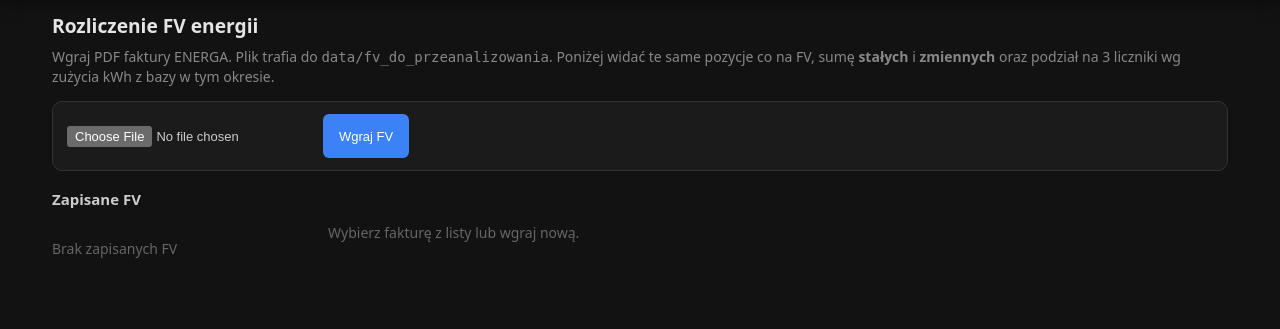
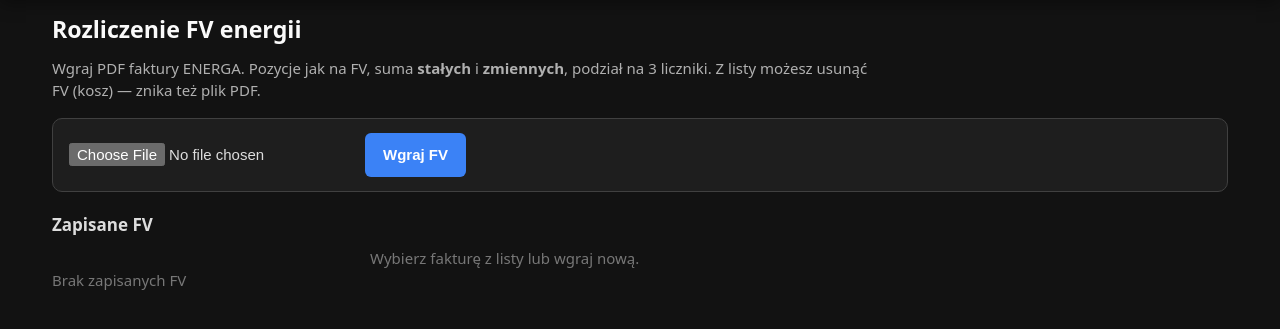
Before and after one commit to DybaMati/str_liczniki, a FastAPI app: page /fv in a window 1280 px wide. Shown: the part 96-425 px from the top of the page. Run offline with FastAPI, Linux system fonts and the light colour scheme; data that the repository does not hold is empty.

Commit message:
feat(fv): kosz do usuwania FV i czytelniejszy uklad strony
Co-authored-by: Cursor <cursoragent@cursor.com>

```diff
--- a/app/main.py
+++ b/app/main.py
@@ -177,6 +177,13 @@ async def api_fv_pdf(inv_id: str):
     return FileResponse(path, media_type="application/pdf", filename=name)
 
 
+@app.delete("/api/fv/{inv_id}")
+async def api_fv_delete(inv_id: str):
+    if not fv_store.delete_invoice(inv_id):
+        raise HTTPException(status_code=404, detail="Brak FV o podanym id")
+    return {"ok": True, "deleted": inv_id}
+
+
 @app.post("/api/fv/upload")
 async def api_fv_upload(file: UploadFile = File(...)):
     if not file.filename or not file.filename.lower().endswith(".pdf"):
--- a/templates/fv.html
+++ b/templates/fv.html
@@ -1,56 +1,69 @@
 {% extends "base.html" %}
 {% block content %}
 <style>
-.fv-intro{color:#888;font-size:clamp(13px,3.2vw,14px);margin:0 0 14px;line-height:1.45}
-.fv-upload{display:flex;flex-wrap:wrap;gap:10px;align-items:center;margin-bottom:18px;padding:12px 14px;background:rgba(255,255,255,0.04);border:1px solid #333;border-radius:10px}
-.fv-upload input[type=file]{font-size:13px;color:#ccc;max-width:100%}
-.fv-upload button{background:#3b82f6;color:#fff;border:none;padding:8px 16px;border-radius:6px;cursor:pointer;font-size:13px;min-height:44px}
+.fv-page{font-size:15px;line-height:1.5;color:#e8e8e8}
+.fv-intro{color:#b0b0b0;font-size:15px;margin:0 0 16px;line-height:1.5;max-width:52rem}
+.fv-upload{display:flex;flex-wrap:wrap;gap:12px;align-items:center;margin-bottom:20px;padding:14px 16px;background:rgba(255,255,255,0.05);border:1px solid #404040;border-radius:10px}
+.fv-upload input[type=file]{font-size:15px;color:#ddd;max-width:100%}
+.fv-upload button{background:#3b82f6;color:#fff;border:none;padding:10px 18px;border-radius:6px;cursor:pointer;font-size:15px;font-weight:600;min-height:44px}
 .fv-upload button:hover{background:#2563eb}
 .fv-upload button:disabled{opacity:0.5;cursor:not-allowed}
-#fv-upload-status{flex:1;min-width:140px;font-size:13px;color:#888}
-.fv-layout{display:grid;gap:16px}
-@media (min-width:900px){.fv-layout{grid-template-columns:260px 1fr}}
-.fv-list h2{font-size:15px;font-weight:600;margin:0 0 10px;color:#ccc}
-.fv-list ul{list-style:none;margin:0;padding:0;display:flex;flex-direction:column;gap:6px}
-.fv-list li button{width:100%;text-align:left;background:rgba(255,255,255,0.05);border:1px solid #333;color:#e5e5e5;padding:10px 12px;border-radius:8px;cursor:pointer;font-size:13px}
-.fv-list li button:hover{border-color:#555}
-.fv-list li button.active{background:rgba(59,130,246,0.2);border-color:#3b82f6}
-.fv-list .meta{display:block;font-size:11px;color:#888;margin-top:4px}
-.fv-panel{background:rgba(255,255,255,0.04);border:1px solid #333;border-radius:10px;padding:14px 16px;margin-bottom:14px}
-.fv-panel h3{font-size:14px;font-weight:600;margin:0 0 10px;color:#93c5fd}
-.fv-head{display:flex;flex-wrap:wrap;justify-content:space-between;gap:8px 16px;margin-bottom:12px}
-.fv-head .nr{font-size:15px;font-weight:600}
-.fv-head .okres{color:#aaa;font-size:13px}
-.fv-kpi{display:grid;grid-template-columns:repeat(auto-fit,minmax(140px,1fr));gap:10px;margin-bottom:14px}
-.fv-kpi .box{background:#1a1a1a;border:1px solid #2a2a2a;border-radius:8px;padding:10px 12px}
-.fv-kpi .lbl{font-size:11px;color:#888;text-transform:uppercase;letter-spacing:0.04em}
-.fv-kpi .val{font-size:18px;font-weight:600;font-variant-numeric:tabular-nums;margin-top:4px}
-.fv-kpi .val.stala{color:#fbbf24}
-.fv-kpi .val.zmienna{color:#60a5fa}
-.fv-kpi .val.pay{color:#34d399}
-.fv-tbl{width:100%;border-collapse:collapse;font-size:13px;margin-top:6px}
-.fv-tbl th,.fv-tbl td{border:1px solid #333;padding:6px 8px;text-align:left;vertical-align:top}
-.fv-tbl th{color:#888;font-weight:500;font-size:11px}
-.fv-tbl .num{text-align:right;font-variant-numeric:tabular-nums;white-space:nowrap}
-.fv-tbl tr.stala td{background:rgba(251,191,36,0.06)}
-.fv-tbl tr.zmienna td{background:rgba(96,165,250,0.06)}
-.fv-warn{color:#fbbf24;font-size:13px;margin:8px 0}
-.fv-err{color:#f87171;font-size:13px}
-.fv-pdf-link{display:inline-block;margin-top:8px;font-size:13px}
-.fv-empty{color:#666;font-size:14px;padding:20px 0}
+#fv-upload-status{flex:1;min-width:140px;font-size:14px;color:#aaa}
+.fv-layout{display:grid;gap:18px}
+@media (min-width:900px){.fv-layout{grid-template-columns:300px 1fr}}
+.fv-list h2{font-size:17px;font-weight:600;margin:0 0 12px;color:#ddd}
+.fv-list ul{list-style:none;margin:0;padding:0;display:flex;flex-direction:column;gap:8px}
+.fv-list-row{display:flex;gap:6px;align-items:stretch}
+.fv-list-row .fv-open{flex:1;min-width:0;text-align:left;background:rgba(255,255,255,0.06);border:1px solid #404040;color:#f0f0f0;padding:12px 14px;border-radius:8px;cursor:pointer;font-size:14px;line-height:1.35}
+.fv-list-row .fv-open:hover{border-color:#666}
+.fv-list-row .fv-open.active{background:rgba(59,130,246,0.22);border-color:#3b82f6}
+.fv-list .meta{display:block;font-size:13px;color:#9ca3af;margin-top:5px;font-weight:400}
+.fv-trash{flex:0 0 auto;width:44px;min-height:44px;padding:0;border-radius:8px;border:1px solid #5c3030;background:rgba(248,113,113,0.12);color:#fca5a5;font-size:18px;line-height:1;cursor:pointer}
+.fv-trash:hover{background:rgba(248,113,113,0.25);border-color:#f87171;color:#fff}
+.fv-trash:disabled{opacity:0.4;cursor:not-allowed}
+.fv-panel{background:rgba(255,255,255,0.05);border:1px solid #404040;border-radius:10px;padding:16px 18px;margin-bottom:16px}
+.fv-panel h3{font-size:16px;font-weight:600;margin:0 0 12px;color:#93c5fd;line-height:1.3}
+.fv-head{display:flex;flex-wrap:wrap;justify-content:space-between;align-items:flex-start;gap:12px 20px;margin-bottom:14px}
+.fv-head .nr{font-size:18px;font-weight:600;color:#fafafa}
+.fv-head .okres{color:#c4c4c4;font-size:15px;line-height:1.4}
+.fv-head-actions{display:flex;flex-wrap:wrap;gap:8px;align-items:center}
+.fv-btn-del{padding:8px 14px;border-radius:8px;border:1px solid #7f3d3d;background:rgba(248,113,113,0.15);color:#fca5a5;font-size:14px;font-weight:600;cursor:pointer}
+.fv-btn-del:hover{background:rgba(248,113,113,0.28);color:#fff}
+.fv-kpi{display:grid;grid-template-columns:repeat(auto-fit,minmax(150px,1fr));gap:12px;margin-bottom:16px}
+.fv-kpi .box{background:#1c1c1c;border:1px solid #333;border-radius:8px;padding:12px 14px}
+.fv-kpi .lbl{font-size:12px;color:#9ca3af;text-transform:uppercase;letter-spacing:0.05em;font-weight:600}
+.fv-kpi .val{font-size:21px;font-weight:700;font-variant-numeric:tabular-nums;margin-top:6px;color:#f5f5f5}
+.fv-kpi .val.stala{color:#fcd34d}
+.fv-kpi .val.zmienna{color:#7dd3fc}
+.fv-kpi .val.pay{color:#6ee7b7}
+.fv-tbl{width:100%;border-collapse:collapse;font-size:14px;margin-top:8px}
+.fv-tbl th,.fv-tbl td{border:1px solid #404040;padding:8px 10px;text-align:left;vertical-align:middle}
+.fv-tbl th{color:#a3a3a3;font-weight:600;font-size:13px;background:rgba(0,0,0,0.2)}
+.fv-tbl td{color:#ececec}
+.fv-tbl .num{text-align:right;font-variant-numeric:tabular-nums;white-space:nowrap;font-size:15px}
+.fv-tbl tr.stala td{background:rgba(251,191,36,0.08)}
+.fv-tbl tr.zmienna td{background:rgba(96,165,250,0.08)}
+.fv-note{font-size:14px;color:#a3a3a3;margin:10px 0 0;line-height:1.45}
+.fv-warn{color:#fcd34d;font-size:14px;margin:10px 0}
+.fv-err{color:#f87171;font-size:14px}
+.fv-pdf-link{display:inline-block;margin-top:6px;font-size:14px;font-weight:500}
+.fv-meta-small{font-size:13px;color:#888;margin:4px 0 0}
+.fv-empty{color:#777;font-size:15px;padding:20px 0}
+.wrap-fv-tbl{overflow-x:auto;-webkit-overflow-scrolling:touch}
 </style>
 
-<h1 style="font-weight:600;font-size:clamp(1.1rem,4vw,1.2rem);margin:0 0 8px">Rozliczenie FV energii</h1>
+<div class="fv-page">
+<h1 style="font-weight:700;font-size:clamp(1.25rem,4vw,1.45rem);margin:0 0 10px;color:#fafafa">Rozliczenie FV energii</h1>
 <p class="fv-intro">
-  Wgraj PDF faktury ENERGA. Plik trafia do <code>data/fv_do_przeanalizowania</code>.
-  Poniżej widać te same pozycje co na FV, sumę <strong>stałych</strong> i <strong>zmiennych</strong>
-  oraz podział na 3 liczniki wg zużycia kWh z bazy w tym okresie.
+  Wgraj PDF faktury ENERGA. Pozycje jak na FV, suma <strong>stałych</strong> i <strong>zmiennych</strong>,
+  podział na 3 liczniki. Z listy możesz usunąć FV (kosz) — znika też plik PDF.
 </p>
 
 <div class="fv-upload">
   <input type="file" id="fv-file" accept="application/pdf,.pdf" />
   <button type="button" id="fv-send">Wgraj FV</button>
   <span id="fv-upload-status"></span>
+
 </div>
 
 <div class="fv-layout">
@@ -61,6 +74,7 @@
   <div class="fv-detail" id="fv-detail">
     <p class="fv-empty">Wybierz fakturę z listy lub wgraj nową.</p>
   </div>
+</div>
 </div>
 
 <script>
@@ -102,21 +116,59 @@
     }).join('');
   }
 
+  function deleteInvoice(id, label) {
+    var msg = 'Usunąć fakturę z listy i skasować PDF?\n\n' + (label || id);
+    if (!confirm(msg)) return Promise.resolve(false);
+    return fetch('/api/fv/' + encodeURIComponent(id), { method: 'DELETE' })
+      .then(function (r) { return r.json().then(function (j) { return { ok: r.ok, j: j }; }); })
+      .then(function (res) {
+        if (!res.ok || !res.j.ok) {
+          alert((res.j && res.j.detail) || 'Nie udało się usunąć');
+          return false;
+        }
+        if (activeId === id) {
+          activeId = null;
+          detail.innerHTML = '<p class="fv-empty">Faktura usunięta. Wybierz inną lub wgraj nową.</p>';
+        }
+        loadList(null);
+        return true;
+      })
+      .catch(function () {
+        alert('Błąd połączenia przy usuwaniu');
+        return false;
+      });
+  }
+
+  function bindTrashButtons() {
+    listUl.querySelectorAll('.fv-trash').forEach(function (btn) {
+      btn.addEventListener('click', function (e) {
+        e.stopPropagation();
+        var id = btn.getAttribute('data-del');
+        var label = btn.getAttribute('data-label') || '';
+        deleteInvoice(id, label);
+      });
+    });
+  }
+
   function renderDetail(inv) {
     var p = inv.parsed || {};
     var pod = p.podsumowanie || {};
     var sp = inv.split;
+    var title = p.nr_faktury || inv.original_name || 'Faktura';
     var html = '';
 
     html += '<div class="fv-head"><div>';
-    html += '<span class="nr">' + esc(p.nr_faktury || 'Faktura') + '</span>';
-    if (p.nr_klienta) html += ' <span style="color:#888;font-size:12px">klient ' + esc(p.nr_klienta) + '</span>';
+    html += '<span class="nr">' + esc(title) + '</span>';
+    if (p.nr_klienta) html += '<br><span class="fv-meta-small">Nr klienta: ' + esc(p.nr_klienta) + '</span>';
     html += '</div>';
-    html += '<div class="okres">Okres: <strong>' + esc(p.okres_od) + ' – ' + esc(p.okres_do) + '</strong>';
+    html += '<div class="fv-head-actions">';
+    html += '<button type="button" class="fv-btn-del" id="fv-del-detail" data-id="' + esc(inv.id) + '" data-label="' + esc(title) + '">Usuń (kosz)</button>';
+    html += '</div></div>';
+    html += '<div class="okres" style="margin-bottom:8px">Okres: <strong>' + esc(p.okres_od) + ' – ' + esc(p.okres_do) + '</strong>';
     if (p.kwh_rozliczeniowe != null) html += ' · kWh na FV: <strong>' + p.kwh_rozliczeniowe + '</strong>';
-    html += '</div></div>';
+    html += '</div>';
     html += '<a class="fv-pdf-link" href="/api/fv/' + esc(inv.id) + '/pdf" target="_blank" rel="noopener">Pobierz zapisany PDF</a>';
-    html += '<p style="font-size:11px;color:#666;margin:4px 0 0">Wgrano: ' + esc(inv.uploaded_at) + '</p>';
+    html += '<p class="fv-meta-small">Wgrano: ' + esc(inv.uploaded_at) + '</p>';
 
     if (!p.ok) {
       html += '<p class="fv-err">Nie udało się odczytać pełnej FV.';
@@ -135,27 +187,27 @@
     html += '</div>';
 
     html += '<div class="fv-panel"><h3>1. Rozliczenie sprzedaży energii pobranej</h3>';
-    html += '<table class="fv-tbl"><thead><tr><th>Rodzaj opłaty</th><th>Okres</th><th class="num">Ilość</th><th>Jm</th><th class="num">Cena netto</th><th class="num">Wartość netto</th><th class="num">VAT</th></tr></thead><tbody>';
+    html += '<div class="wrap-fv-tbl"><table class="fv-tbl"><thead><tr><th>Rodzaj opłaty</th><th>Okres</th><th class="num">Ilość</th><th>Jm</th><th class="num">Cena netto</th><th class="num">Wartość netto</th><th class="num">VAT</th></tr></thead><tbody>';
     html += chargeRows(p.sprzedaz);
-    html += '</tbody></table></div>';
+    html += '</tbody></table></div></div>';
 
     html += '<div class="fv-panel"><h3>2. Rozliczenie dystrybucji energii elektrycznej</h3>';
-    html += '<table class="fv-tbl"><thead><tr><th>Rodzaj opłaty</th><th>Okres</th><th class="num">Ilość</th><th>Jm</th><th class="num">Cena netto</th><th class="num">Wartość netto</th><th class="num">VAT</th></tr></thead><tbody>';
+    html += '<div class="wrap-fv-tbl"><table class="fv-tbl"><thead><tr><th>Rodzaj opłaty</th><th>Okres</th><th class="num">Ilość</th><th>Jm</th><th class="num">Cena netto</th><th class="num">Wartość netto</th><th class="num">VAT</th></tr></thead><tbody>';
     html += chargeRows(p.dystrybucja);
-    html += '</tbody></table>';
-    html += '<p style="font-size:12px;color:#888;margin:8px 0 0">Razem netto (1+2): <strong>' + plMoney(pod.razem_netto) + '</strong>';
-    html += ' · VAT: <strong>' + plMoney(pod.kwota_vat) + '</strong></p></div>';
+    html += '</tbody></table></div>';
+    html += '<p class="fv-note">Razem netto (1+2): <strong style="color:#eee">' + plMoney(pod.razem_netto) + '</strong>';
+    html += ' · VAT: <strong style="color:#eee">' + plMoney(pod.kwota_vat) + '</strong></p></div>';
 
     if (inv.split_error) {
       html += '<p class="fv-warn">Podział na liczniki: ' + esc(inv.split_error) + '</p>';
     } else if (sp && sp.meters) {
       html += '<div class="fv-panel"><h3>Podział na liczniki (wg zużycia kWh z bazy)</h3>';
-      html += '<p style="font-size:12px;color:#888;margin:0 0 10px">Okres bazy: ' + esc(sp.okres_od_iso) + ' … ' + esc(sp.okres_do_iso);
+      html += '<p class="fv-note">Okres bazy: ' + esc(sp.okres_od_iso) + ' … ' + esc(sp.okres_do_iso);
       html += ' · Suma kWh liczników: <strong>' + plNum(sp.kwh_liczniki_suma, 1) + '</strong>';
       if (sp.kwh_fv != null) html += ' · kWh na FV: <strong>' + sp.kwh_fv + '</strong>';
-      html += '</p><table class="fv-tbl"><thead><tr><th>Licznik</th><th class="num">kWh</th><th class="num">Udział</th><th class="num">Stałe netto</th><th class="num">Zmienne netto</th><th class="num">Razem netto</th><th class="num">Razem brutto</th></tr></thead><tbody>';
+      html += '</p><div class="wrap-fv-tbl"><table class="fv-tbl"><thead><tr><th>Licznik</th><th class="num">kWh</th><th class="num">Udział</th><th class="num">Stałe netto</th><th class="num">Zmienne netto</th><th class="num">Razem netto</th><th class="num">Razem brutto</th></tr></thead><tbody>';
       sp.meters.forEach(function (m) {
-        html += '<tr><td>' + esc(m.label) + '</td>';
+        html += '<tr><td><strong>' + esc(m.label) + '</strong></td>';
         html += '<td class="num">' + (m.kwh != null ? plNum(m.kwh, 1) : '—') + '</td>';
         html += '<td class="num">' + plNum(m.udzial_pct, 1) + '%</td>';
         html += '<td class="num">' + plNum(m.stala_netto) + '</td>';
@@ -163,10 +215,16 @@
         html += '<td class="num">' + plNum(m.razem_netto) + '</td>';
         html += '<td class="num"><strong>' + plNum(m.razem_brutto) + '</strong></td></tr>';
       });
-      html += '</tbody></table></div>';
+      html += '</tbody></table></div></div>';
     }
 
     detail.innerHTML = html;
+    var delBtn = document.getElementById('fv-del-detail');
+    if (delBtn) {
+      delBtn.addEventListener('click', function () {
+        deleteInvoice(delBtn.getAttribute('data-id'), delBtn.getAttribute('data-label'));
+      });
+    }
   }
 
   function loadList(selectId) {
@@ -181,16 +239,22 @@
         }
         listUl.innerHTML = items.map(function (it) {
           var active = it.id === selectId || (!selectId && it.id === activeId);
+          var title = it.nr_faktury || it.original_name || 'FV';
           var meta = esc(it.okres_od) + ' – ' + esc(it.okres_do);
           if (it.do_zaplaty != null) meta += ' · ' + plMoney(it.do_zaplaty);
-          return '<li><button type="button" data-id="' + esc(it.id) + '"' + (active ? ' class="active"' : '') + '>' +
-            esc(it.nr_faktury || it.original_name) + '<span class="meta">' + meta + '</span></button></li>';
+          return '<li class="fv-list-row">' +
+            '<button type="button" class="fv-open' + (active ? ' active' : '') + '" data-id="' + esc(it.id) + '">' +
+            esc(title) + '<span class="meta">' + meta + '</span></button>' +
+            '<button type="button" class="fv-trash" data-del="' + esc(it.id) + '" data-label="' + esc(title) + '" title="Usuń">&#128465;</button>' +
+            '</li>';
         }).join('');
-        listUl.querySelectorAll('button[data-id]').forEach(function (btn) {
+        listUl.querySelectorAll('.fv-open').forEach(function (btn) {
           btn.addEventListener('click', function () { selectInvoice(btn.getAttribute('data-id')); });
         });
+        bindTrashButtons();
         if (selectId) selectInvoice(selectId);
-        else if (!activeId && items[0]) selectInvoice(items[0].id);
+        else if (activeId && items.some(function (x) { return x.id === activeId; })) selectInvoice(activeId);
+        else if (items[0]) selectInvoice(items[0].id);
       })
       .catch(function () {
         listUl.innerHTML = '<li class="fv-err">Nie można załadować listy FV</li>';
@@ -199,7 +263,7 @@
 
   function selectInvoice(id) {
     activeId = id;
-    listUl.querySelectorAll('button').forEach(function (b) {
+    listUl.querySelectorAll('.fv-open').forEach(function (b) {
       b.classList.toggle('active', b.getAttribute('data-id') === id);
     });
     detail.innerHTML = '<p class="fv-empty">Ładowanie…</p>';
```
Also changed, not shown: app/fv_store.py (+26 -0 lines).
